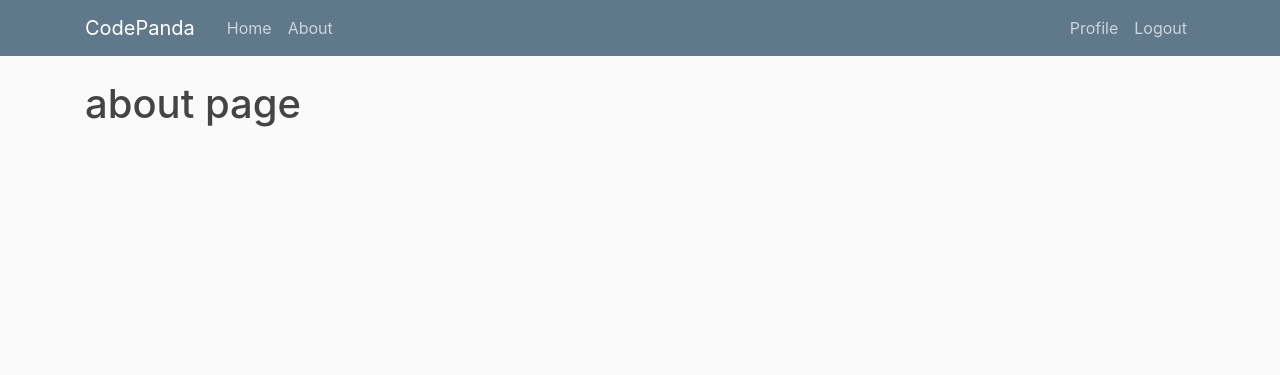
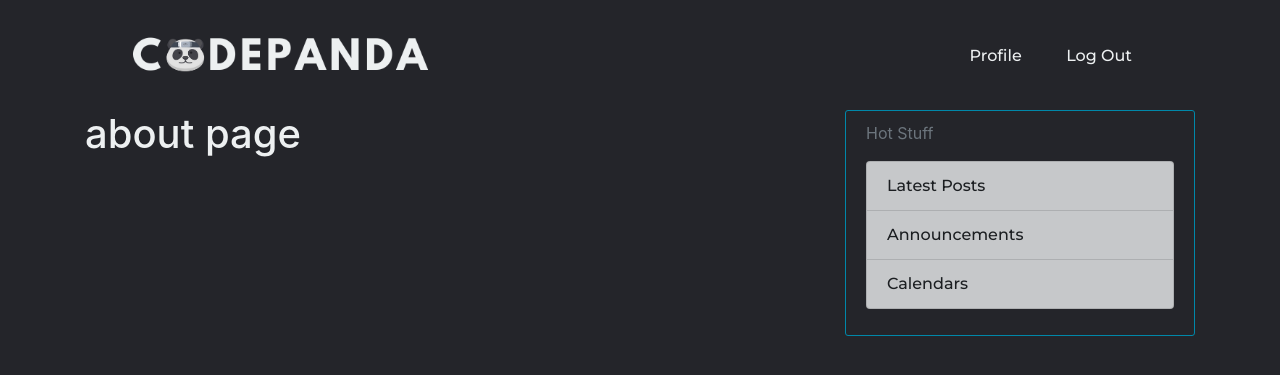
Before and after one commit to BOISX4/CodePanda, a Django app: page /about/ in a window 1280 px wide. Shown: the top 375 px of the page. Run offline with Django 3.2, Linux system fonts and the light colour scheme; the visitor is signed in with stand-in values (Sample User, id 1); some libraries are stand-ins or nearby versions.

Commit message:
changes to ui

```diff
--- a/home/static/home/main.css
+++ b/home/static/home/main.css
@@ -1,11 +1,73 @@
-body {
-    background: #fafafa;
-    color: #333333;
-    margin-top: 5rem;
+@import url('https://fonts.googleapis.com/css2?family=Montserrat:wght@500&display=swap');
+* {
+  box-sizing: border-box;
+  margin: 0;
+  padding: 0;
+  background-color: #24252A;
+  color: #edf0f1;
 }
 
-  h1, h2, h3, h4, h5, h6 {
+li, a, button {
+  font-family: "Montserrat", sans-serif;
+  font-weight: 500;
+  font-size: 16px;
+  color: #edf0f1;
+  /* text-decoration: none; */
+}
+
+header {
+  display: flex;
+  justify-content: space-between;
+  align-items: center;
+  padding: 30px 10%;
+}
+
+.logo {
+  margin-top: auto;
+  height: 50px;
+  width: auto;
+  cursor: pointer;
+  margin-right: auto;
+}
+
+.nav_links {
+  list-style: none;
+}
+
+.nav_links li {
+  display: inline-block;
+  padding: 0 20px;
+}
+
+.nav_links li a {
+  transition: all 0.3s ease 0s;
+  text-decoration: none;
+}
+
+.nav_links li a:hover {
+  color: #0088a9;
+}
+
+button {
+  margin-left: 20px;
+  padding: 9px 25px;
+  background-color: rgba(0, 136, 169, 1);
+  border: none;
+  border-radius: 50px;
+  cursor: pointer;
+  transition: all 0.3 ease 0s;
+}
+
+button:hover {
+  background-color: rgba(0, 136, 169, 0.8);
+}
+
+/* h1, h2, h3, h4, h5, h6 {
     color: #444444;
+  } */
+
+.container-bg {
+  background: #24252A;
 }
 
 ul {
@@ -13,31 +75,31 @@ body {
 }
 
 .bg-steel {
-    background-color: #5f788a;
+  background-color: #24252A;
 }
 
-  .site-header .navbar-nav .nav-link {
+.site-header {
   color: #cbd5db;
 }
 
-  .site-header .navbar-nav .nav-link:hover {
+.site-header:hover {
   color: #ffffff;
 }
 
-  .site-header .navbar-nav .nav-link.active {
+.site-header {
   font-weight: 500;
 }
 
 .content-section {
-    background: #ffffff;
+  background: #24252A;
   padding: 10px 20px;
-    border: 1px solid #dddddd;
+  border: 1px solid rgba(0, 136, 169, 1);
   border-radius: 3px;
   margin-bottom: 20px;
 }
 
 .article-title {
-    color: #444444;
+  color: #edf0f1;
 }
 
 a.article-title:hover {
@@ -62,7 +124,7 @@ body {
 }
 
 .article-metadata a:hover {
-    color: #333;
+  color: #428bca;
   text-decoration: none;
 }
 
--- a/home/templates/home/base.html
+++ b/home/templates/home/base.html
@@ -15,15 +15,15 @@
     <link rel="stylesheet" type="text/css" href="{% static 'home/main.css' %}">
 
     {% if title %}
-    <title>Django Blog - {{ title }}</title>
+    <title>CodePanda - {{ title }}</title>
     {% else %}
-    <title>CodesPanda</title>
+    <title>CodePanda</title>
     {% endif %}
 
 </head>
 
 <body>
-    <header class="site-header">
+    <!-- <header class="site-header">
         <nav class="navbar navbar-expand-md navbar-dark bg-steel fixed-top">
             <div class="container">
                 <a class="navbar-brand mr-4" href="{% url 'home' %}">CodePanda</a>
@@ -36,7 +36,6 @@
                         <a class="nav-item nav-link" href="{% url 'home' %}">Home</a>
                         <a class="nav-item nav-link" href="{% url 'home-about' %}">About</a>
                     </div>
-                    <!-- Navbar Right Side -->
                     <div class="navbar-nav">
                     	{% if user.is_authenticated %}
                     		<a class="nav-item nav-link" href="{% url 'profile' %}">Profile</a>
@@ -49,10 +48,26 @@
                 </div>
             </div>
         </nav>
+    </header> -->
+
+    <header>
+        <img class="logo" src="{% static 'home/images/logo-cropped.png' %}" alt="logo">
+        <nav>
+            <ul class="nav_links">
+                {% if user.is_authenticated %}
+                    <li><a href="{% url 'profile' %}">Profile</a></li>
+                    <li><a href="{% url 'logout' %}">Log Out</a></li>
+                {% else %}
+                    <li><a href="{% url 'login' %}">Login</a></li>
+                    <li><a href="{% url 'register' %}">Register</a></li>
+                {% endif %}
+            </ul>
+        </nav>
+        <!-- <a href="#" class="cta"><button>About</button></a> -->
     </header>
 
 
-
+    <div class="container-bg">
     <main role="main" class="container">
         <div class="row">
             <div class="col-md-8">
@@ -66,20 +81,19 @@
                 {% block content %}{% endblock %}
             </div>
             <div class="col-md-4">
-                <!-- <div class="content-section">
-                    <h3>Our Sidebar</h3>
-                    <p class='text-muted'>You can put any information here you'd like.
+                <div class="content-section">
+                    <p class='text-muted'>Hot Stuff
                     <ul class="list-group">
-                        <li class="list-group-item list-group-item-light">Latest Posts</li>
-                        <li class="list-group-item list-group-item-light">Announcements</li>
-                        <li class="list-group-item list-group-item-light">Calendars</li>
-                        <li class="list-group-item list-group-item-light">etc</li>
+                        <li class="list-group-item list-group-item-dark">Latest Posts</li>
+                        <li class="list-group-item list-group-item-dark">Announcements</li>
+                        <li class="list-group-item list-group-item-dark">Calendars</li>
                     </ul>
                     </p>
-                </div> -->
+                </div>
             </div>
         </div>
     </main>
+    </div>
 
 
     <!-- Optional JavaScript -->
```
Also changed, not shown: home/static/home/images/logo-cropped.png (added). Lines whose indentation alone changed are shown as unchanged.
